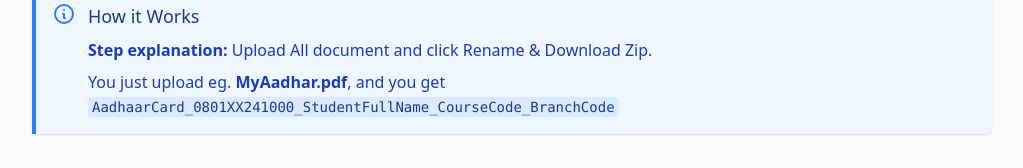
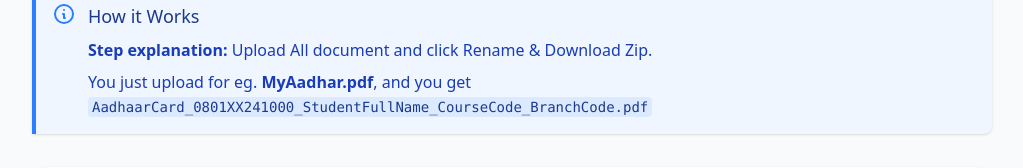
Before and after one commit to shivanshmishra123/PRD-Document-Rename, a website built with Vite: page index.html in a window 1280 px wide. Shown: the part 234-402 px from the top of the page, without its empty margins (128-1151 px from the left). Built offline with nearby package versions, Linux system fonts and the light colour scheme.

Commit message:
how it works updated

```diff
--- a/index.html
+++ b/index.html
@@ -34,9 +34,9 @@
                     <h3 class="text-lg font-medium text-blue-900">How it Works</h3>
                     <div class="mt-2 text-blue-800 text-base space-y-2">
                         <p><strong>Step explanation:</strong> Upload All document and click Rename & Download Zip.</p>
-                        <p>You just upload eg. <strong>MyAadhar.pdf</strong>, and you get
+                        <p>You just upload for eg. <strong>MyAadhar.pdf</strong>, and you get
                             <code
-                                class="bg-blue-100 px-1 py-0.5 rounded text-blue-900 font-mono text-sm">AadhaarCard_0801XX241000_StudentFullName_CourseCode_BranchCode</code>
+                                class="bg-blue-100 px-1 py-0.5 rounded text-blue-900 font-mono text-sm">AadhaarCard_0801XX241000_StudentFullName_CourseCode_BranchCode.pdf</code>
                         </p>
                     </div>
                 </div>
```
